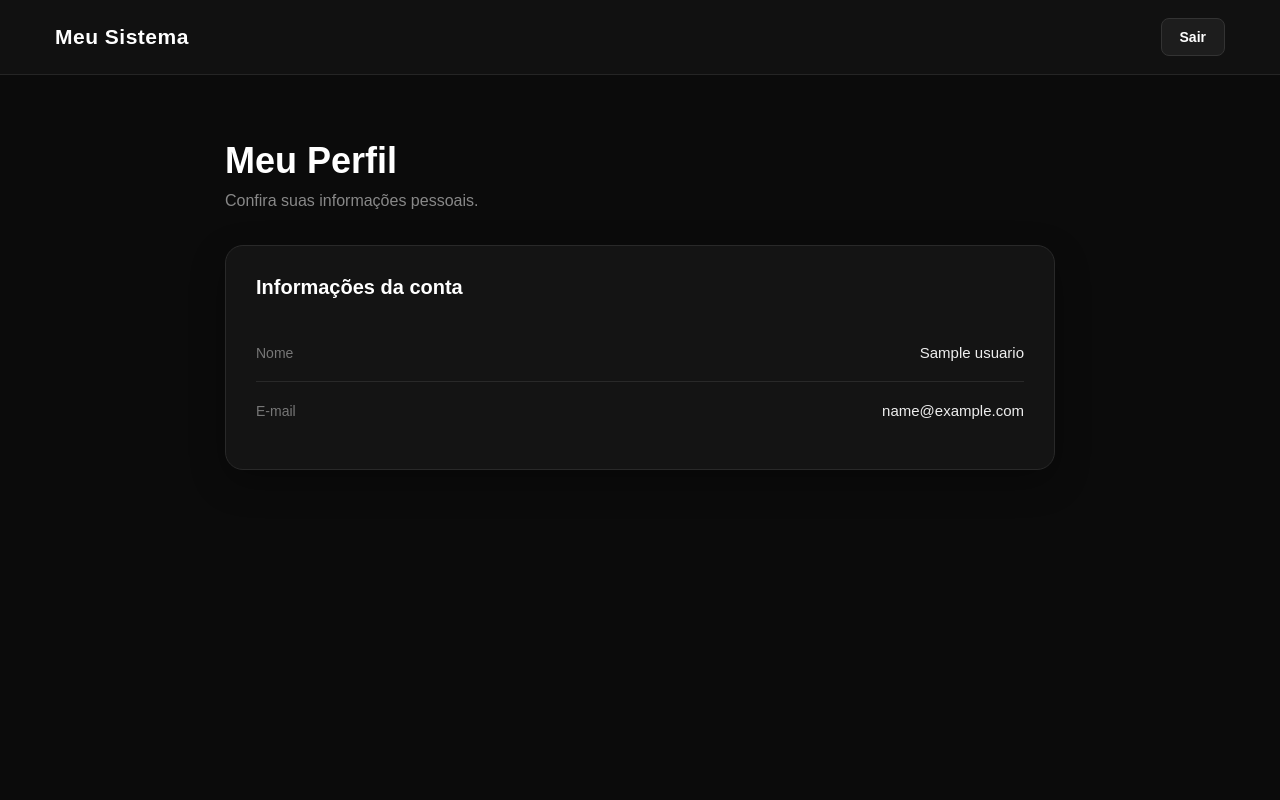
After one commit to joaovitorfelipe/login-e-cadastro, a Flask app: page /perfil in a window 1280 px wide. The commit adds this page. Run offline with Flask 3, Linux system fonts and the light colour scheme; the visitor is signed in with stand-in values (Sample User, id 1); a database or web service that is not in the repository returns one stand-in record (values such as "Sample title"); some libraries are stand-ins or nearby versions.

Commit message:
Criacação Do Perfil

```diff
--- a/app.py
+++ b/app.py
@@ -150,6 +150,37 @@ def home():
 
     return redirect(url_for("inicio"))
 
+@app.route("/perfil")
+def perfil():
+
+    if "usuario" not in session:
+        return redirect(url_for("inicio"))
+
+    conexao = conectar_banco()
+    cursor = conexao.cursor()
+
+    cursor.execute(
+        "SELECT nome, email FROM usuarios WHERE email = %s",
+        (session["usuario"],)
+    )
+
+    usuario = cursor.fetchone()
+
+    cursor.close()
+    conexao.close()
+
+    if usuario:
+        nome = usuario[0]
+        email = usuario[1]
+
+        return render_template(
+            "perfil.html",
+            nome=nome,
+            email=email
+        )
+
+    return redirect(url_for("inicio"))
+
 @app.route("/logout")
 def logout():
 
--- /dev/null
+++ b/static/perfil.css
@@ -0,0 +1,192 @@
+* {
+    box-sizing: border-box;
+}
+
+body {
+    margin: 0;
+    min-height: 100vh;
+
+    font-family: Arial, sans-serif;
+
+    background: #0b0b0b;
+    color: white;
+}
+
+
+/* =========================
+   HEADER
+========================= */
+
+header {
+    height: 75px;
+
+    display: flex;
+    align-items: center;
+    justify-content: space-between;
+
+    padding: 0 55px;
+
+    background: #111;
+
+    border-bottom: 1px solid #252525;
+}
+
+header h2 {
+    margin: 0;
+
+    font-size: 21px;
+    font-weight: 600;
+
+    letter-spacing: 0.5px;
+}
+
+header a {
+    padding: 10px 18px;
+
+    color: white;
+    background: #1d1d1d;
+
+    border: 1px solid #333;
+    border-radius: 8px;
+
+    text-decoration: none;
+
+    font-size: 14px;
+    font-weight: bold;
+
+    transition: 0.2s;
+}
+
+header a:hover {
+    background: #b91c1c;
+    border-color: #ef4444;
+}
+
+
+/* =========================
+   CONTEÚDO
+========================= */
+
+main {
+    max-width: 900px;
+
+    margin: 0 auto;
+
+    padding: 65px 35px;
+}
+
+
+/* =========================
+   TÍTULO
+========================= */
+
+.boas-vindas {
+    margin-bottom: 35px;
+}
+
+.boas-vindas h1 {
+    margin: 0 0 10px;
+
+    font-size: 36px;
+}
+
+.boas-vindas p {
+    margin: 0;
+
+    color: #888;
+
+    font-size: 16px;
+}
+
+
+/* =========================
+   PERFIL
+========================= */
+
+.perfil {
+    background: #141414;
+
+    border: 1px solid #292929;
+    border-radius: 18px;
+
+    overflow: hidden;
+
+    box-shadow: 0 12px 35px rgba(0, 0, 0, 0.3);
+}
+
+
+/* =========================
+   CABEÇALHO DO PERFIL
+========================= */
+
+.perfil-info {
+    padding: 30px;
+}
+
+.perfil-info h2 {
+    margin: 0 0 25px;
+
+    font-size: 20px;
+}
+
+
+/* =========================
+   INFORMAÇÕES
+========================= */
+
+.info-item {
+    display: flex;
+    justify-content: space-between;
+    align-items: center;
+
+    padding: 20px 0;
+
+    border-bottom: 1px solid #292929;
+}
+
+.info-item:last-child {
+    border-bottom: none;
+}
+
+.info-item span {
+    color: #777;
+
+    font-size: 14px;
+}
+
+.info-item strong {
+    color: #eee;
+
+    font-size: 15px;
+
+    font-weight: 500;
+}
+
+
+/* =========================
+   RESPONSIVIDADE
+========================= */
+
+@media (max-width: 700px) {
+
+    header {
+        padding: 0 25px;
+    }
+
+    main {
+        padding: 40px 20px;
+    }
+
+    .boas-vindas h1 {
+        font-size: 30px;
+    }
+
+    .info-item {
+        align-items: flex-start;
+
+        flex-direction: column;
+
+        gap: 8px;
+    }
+
+}
--- a/templates/home.html
+++ b/templates/home.html
@@ -56,7 +56,7 @@
                         Visualize e gerencie suas informações pessoais.
                     </p>
 
-                    <a href="#">
+                    <a href="/perfil">
                         Acessar <span>→</span>
                     </a>
 
--- /dev/null
+++ b/templates/perfil.html
@@ -0,0 +1,58 @@
+<!DOCTYPE html>
+<html lang="pt-br">
+
+<head>
+    <meta charset="UTF-8">
+    <meta name="viewport" content="width=device-width, initial-scale=1.0">
+
+    <title>Meu Perfil</title>
+
+    <link rel="stylesheet" href="{{ url_for('static', filename='perfil.css') }}">
+</head>
+
+<body class="home-page">
+
+    <header>
+
+        <h2>Meu Sistema</h2>
+
+        <a href="/logout">Sair</a>
+
+    </header>
+
+    <main>
+
+        <section class="boas-vindas">
+
+            <h1>Meu Perfil</h1>
+
+            <p>Confira suas informações pessoais.</p>
+
+        </section>
+
+
+        <section class="perfil">
+
+            <div class="perfil-info">
+
+                <h2>Informações da conta</h2>
+
+                <div class="info-item">
+                    <span>Nome</span>
+                    <strong>{{ nome }}</strong>
+                </div>
+
+                <div class="info-item">
+                    <span>E-mail</span>
+                    <strong>{{ email }}</strong>
+                </div>
+
+            </div>
+
+        </section>
+
+    </main>
+
+</body>
+
+</html>
```
Also changed, not shown: static/configuracoes.css (added).
